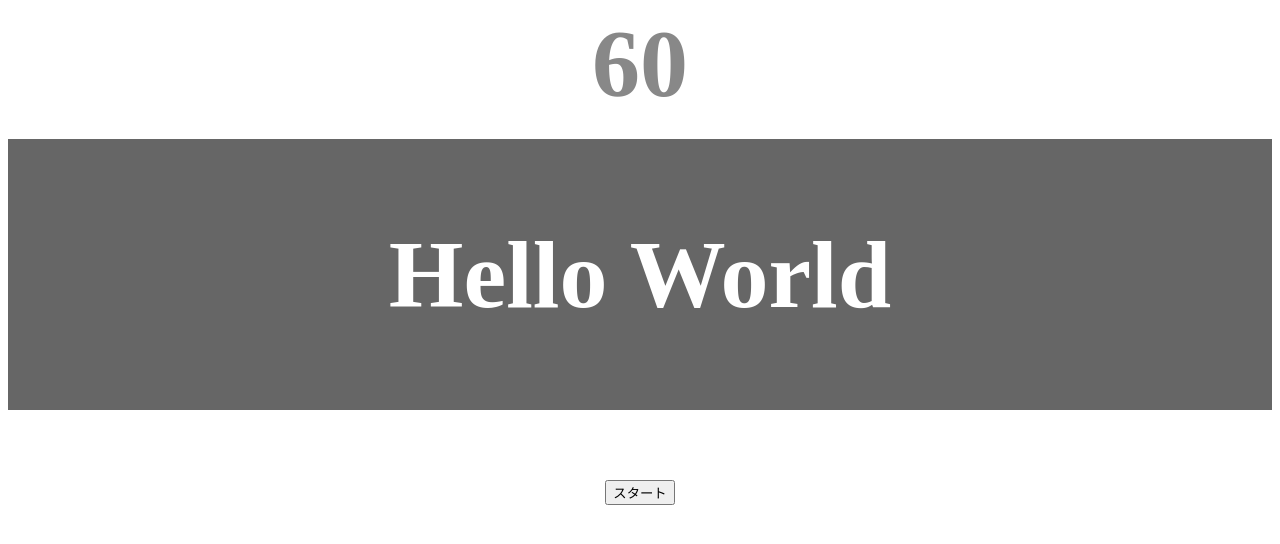
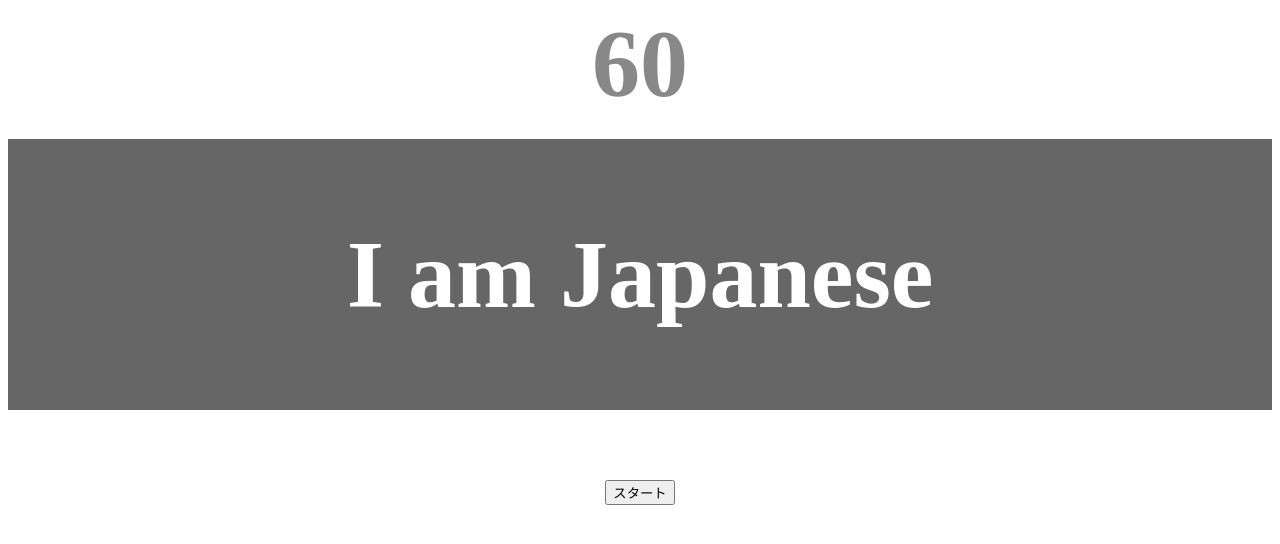
Before and after one commit to ikeda-maru/TypingGame, a plain HTML site: page index.html in a window 1280 px wide. Drawn offline with Linux system fonts and the light colour scheme.

Commit message:
create function keyPress and implement addEventListener

```diff
--- a/index.html
+++ b/index.html
@@ -10,7 +10,7 @@
 <body>
   <p id="count" class="count">60</p>
   <div id="wrap" class="wrap">
-    <span id="typed" class="typed"></span><span id="untyped">Hello World</span>
+    <span id="typed" class="typed"></span><span id="untyped"></span>
   </div>
   <button id="start">スタート</button>
   <script type="text/javascript" src="main.js"></script>
--- a/main.js
+++ b/main.js
@@ -1,8 +1,49 @@
+// 変数の初期化
+let untyped = '';
+let typed = '';
+
+// 必要なHTML要素の取得
+const untypedfield = document.getElementById('untyped');
+const typedfield   = document.getElementById('typed');
+
+// 複数のテキストを格納する配列
+const textLists = [
+  'Hello World','This is my App','How are you?',
+  'Today is sunny','I love JavaScript!','Good morning',
+  'I am Japanese','Let it be','Samurai',
+  'Typing Game','Information Technology',
+  'I want to be a programmer','What day is today?',
+  'I want to build a web app','Nice to meet you',
+  'Chrome Firefox Edge Safari','machine learning',
+  'Brendan Eich','John Resig','React Vue Angular',
+  'Netscape Communications','undefined null NaN',
+  'Thank you very much','Google Apple Facebook Amazon',
+  'ECMAScript','console.log','for while if switch',
+  'var let const','Windows Mac Linux iOS Android',
+  'programming'
+];
+
 // ランダムなテキストを表示
-const createText = () => {};
+const createText = () => {
+  // 配列のインデックス数からランダムな数値を生成し、変数に代入する
+  let random = Math.floor(Math.random() * textLists.length);
+
+  // 変数untypedに配列textListsからテキストを代入する
+  // 代入するテキストは上記ランダムで生成したrandomな数値の序列のテキストを代入する
+  untyped = textLists[random];
+  // untypedfieldに上記untypedに代入したテキストを追加する
+  untypedfield.textContent = untyped;
+};
+// 上記で作った定数を実行
+createText();
 
 // キー入力の判定
-const keyPress = e => {};
+const keyPress = e => {
+  typed  += untyped.substring(0, 1);
+  untyped = untyped.substring(1);
+  typedfield.textContent   = typed;
+  untypedfield.textContent = untyped;
+};
 
 // タイピングスキルのランクを判定
 const rankCheck = score => {};
@@ -12,3 +53,6 @@ const gameOver = id => {};
 
 // カウントダウンタイマー
 const timer = () => {};
+
+// キーボードのイベント処理
+document.addEventListener('keypress', keyPress);
```
Also changed, not shown: 1 other file.
